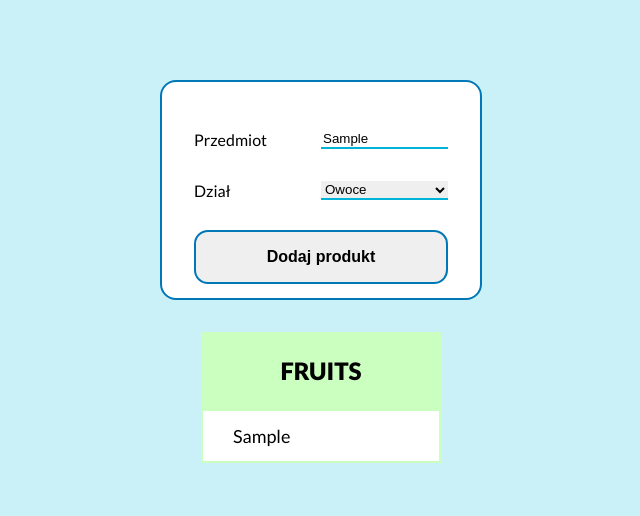
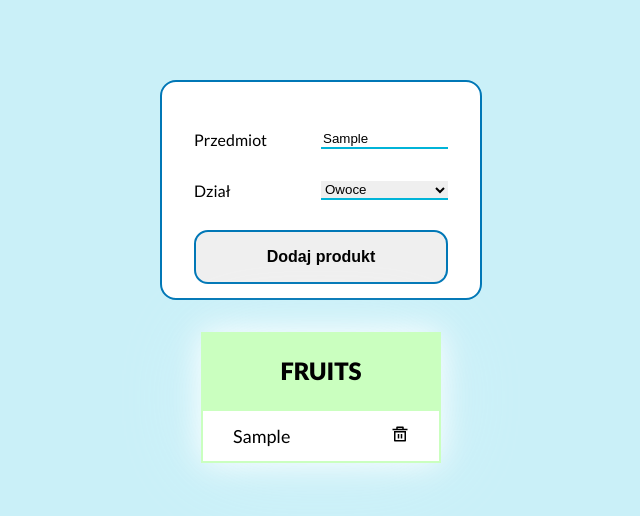
Before and after one commit to jzarzeczny/shopping-app, a React (Create React App) app: page /add in a window 1280 px wide. Both pictures are taken after typing "Sample" into the empty fields and a click on the input "Dodaj produkt". Shown: the top 516 px of the page, without its empty margins (319-959 px from the left). Built offline with nearby package versions, Linux system fonts and the light colour scheme.

Commit message:
inistial logic

```diff
--- a/package.json
+++ b/package.json
@@ -9,6 +9,7 @@
     "react": "^17.0.2",
     "react-dom": "^17.0.2",
     "react-hook-form": "^7.14.2",
+    "react-icons": "^4.2.0",
     "react-router-dom": "^5.2.1",
     "react-scripts": "4.0.3",
     "realm-web": "^1.3.0",
--- a/src/components/Form.js
+++ b/src/components/Form.js
@@ -3,7 +3,17 @@ import { useForm } from "react-hook-form";
 
 export default function Form({ addItem }) {
   const { register, handleSubmit } = useForm();
-  const onSubmit = (data) => addItem(data);
+
+  function revisedRandId() {
+    return Math.random()
+      .toString(36)
+      .replace(/[^a-z]+/g, "")
+      .substr(2, 10);
+  }
+  const onSubmit = (data) => {
+    data.id = revisedRandId();
+    addItem(data);
+  };
 
   return (
     <form onSubmit={handleSubmit(onSubmit)} className="form">
--- a/src/components/List.js
+++ b/src/components/List.js
@@ -1,13 +1,20 @@
 import React from "react";
+import { RiDeleteBin5Line } from "react-icons/ri";
 
-export default function List({ name, data }) {
-  console.log(data);
+export default function List({ name, data, removeElement }) {
   return (
     <div className={`list ${name && "list--" + name}`}>
       <h2 className="list__header">{name.toUpperCase()}</h2>
       <ol className="list__list">
         {data.map((element) => (
-          <li className="list__element">{element}</li>
+          <li key={element.id} className="list__element">
+            {element.item}{" "}
+            <RiDeleteBin5Line
+              onClick={() => {
+                removeElement(element.id);
+              }}
+            />
+          </li>
         ))}
       </ol>
     </div>
--- a/src/css/main.css
+++ b/src/css/main.css
@@ -87,6 +87,23 @@ body {
   width: min(15rem);
   background-color: #fff;
   margin-bottom: 2em;
+  position: relative;
+  isolation: isolate;
+  box-shadow: 0;
+}
+.list::before, .list::after {
+  content: "";
+  position: absolute;
+  inset: 0;
+  z-index: -1;
+  background: inherit;
+}
+.list::before {
+  filter: blur(1em);
+}
+.list::after {
+  filter: blur(3em);
+  opacity: 0.2;
 }
 .list .list__header {
   background-color: #caffbfff;
@@ -104,6 +121,8 @@ body {
 .list .list__element {
   font-size: 1.125rem;
   position: relative;
+  display: flex;
+  justify-content: space-between;
 }
 .list .list__element + .list__element {
   margin-top: 0.5em;
@@ -126,6 +145,23 @@ body {
   width: min(15rem);
   background-color: #fff;
   margin-bottom: 2em;
+  position: relative;
+  isolation: isolate;
+  box-shadow: 0;
+}
+.list--vegitables::before, .list--vegitables::after {
+  content: "";
+  position: absolute;
+  inset: 0;
+  z-index: -1;
+  background: inherit;
+}
+.list--vegitables::before {
+  filter: blur(1em);
+}
+.list--vegitables::after {
+  filter: blur(3em);
+  opacity: 0.2;
 }
 .list--vegitables .list__header {
   background-color: #ffd6a5ff;
@@ -143,6 +179,8 @@ body {
 .list--vegitables .list__element {
   font-size: 1.125rem;
   position: relative;
+  display: flex;
+  justify-content: space-between;
 }
 .list--vegitables .list__element + .list__element {
   margin-top: 0.5em;
@@ -165,6 +203,23 @@ body {
   width: min(15rem);
   background-color: #fff;
   margin-bottom: 2em;
+  position: relative;
+  isolation: isolate;
+  box-shadow: 0;
+}
+.list--fruts::before, .list--fruts::after {
+  content: "";
+  position: absolute;
+  inset: 0;
+  z-index: -1;
+  background: inherit;
+}
+.list--fruts::before {
+  filter: blur(1em);
+}
+.list--fruts::after {
+  filter: blur(3em);
+  opacity: 0.2;
 }
 .list--fruts .list__header {
   background-color: #ffadadff;
@@ -182,6 +237,8 @@ body {
 .list--fruts .list__element {
   font-size: 1.125rem;
   position: relative;
+  display: flex;
+  justify-content: space-between;
 }
 .list--fruts .list__element + .list__element {
   margin-top: 0.5em;
@@ -204,6 +261,23 @@ body {
   width: min(15rem);
   background-color: #fff;
   margin-bottom: 2em;
+  position: relative;
+  isolation: isolate;
+  box-shadow: 0;
+}
+.list--drinks::before, .list--drinks::after {
+  content: "";
+  position: absolute;
+  inset: 0;
+  z-index: -1;
+  background: inherit;
+}
+.list--drinks::before {
+  filter: blur(1em);
+}
+.list--drinks::after {
+  filter: blur(3em);
+  opacity: 0.2;
 }
 .list--drinks .list__header {
   background-color: #a0c4ffff;
@@ -221,6 +295,8 @@ body {
 .list--drinks .list__element {
   font-size: 1.125rem;
   position: relative;
+  display: flex;
+  justify-content: space-between;
 }
 .list--drinks .list__element + .list__element {
   margin-top: 0.5em;
@@ -243,6 +319,23 @@ body {
   width: min(15rem);
   background-color: #fff;
   margin-bottom: 2em;
+  position: relative;
+  isolation: isolate;
+  box-shadow: 0;
+}
+.list--frozen::before, .list--frozen::after {
+  content: "";
+  position: absolute;
+  inset: 0;
+  z-index: -1;
+  background: inherit;
+}
+.list--frozen::before {
+  filter: blur(1em);
+}
+.list--frozen::after {
+  filter: blur(3em);
+  opacity: 0.2;
 }
 .list--frozen .list__header {
   background-color: #9bf6ffff;
@@ -260,6 +353,8 @@ body {
 .list--frozen .list__element {
   font-size: 1.125rem;
   position: relative;
+  display: flex;
+  justify-content: space-between;
 }
 .list--frozen .list__element + .list__element {
   margin-top: 0.5em;
@@ -282,6 +377,23 @@ body {
   width: min(15rem);
   background-color: #fff;
   margin-bottom: 2em;
+  position: relative;
+  isolation: isolate;
+  box-shadow: 0;
+}
+.list--detergents::before, .list--detergents::after {
+  content: "";
+  position: absolute;
+  inset: 0;
+  z-index: -1;
+  background: inherit;
+}
+.list--detergents::before {
+  filter: blur(1em);
+}
+.list--detergents::after {
+  filter: blur(3em);
+  opacity: 0.2;
 }
 .list--detergents .list__header {
   background-color: #ffc6ffff;
@@ -299,6 +411,8 @@ body {
 .list--detergents .list__element {
   font-size: 1.125rem;
   position: relative;
+  display: flex;
+  justify-content: space-between;
 }
 .list--detergents .list__element + .list__element {
   margin-top: 0.5em;
--- a/src/pages/Add.js
+++ b/src/pages/Add.js
@@ -6,26 +6,33 @@ import sorter from "../services/sorter";
 export default function Add() {
   const [newElement, setNewElement] = useState();
   const [shoppingList, setShoppingList] = useState([]);
+  function handleRemove(id) {
+    const newList = shoppingList.filter((element) => element.id !== id);
+    console.log(newList);
+    setShoppingList(newList);
+  }
   useEffect(() => {
     if (newElement !== undefined) {
       setShoppingList((prevArray) => [...prevArray, newElement]);
     }
   }, [newElement]);
-  // console.log(shoppingList);
+  // Create an object with correct grup-value
+  console.log(shoppingList);
+
   const list = sorter(shoppingList);
-  for (const e in list) {
-    // console.log(e);
-    // console.log(list[e]);
-  }
-
-  Object.keys(list).forEach((key) => console.log(list[key]));
-
   return (
     <section className="addContainer">
       <Form addItem={setNewElement} />
       <div className="shoppingList">
         {list &&
-          Object.keys(list).map((key) => <List name={key} data={list[key]} />)}
+          Object.keys(list).map((key) => (
+            <List
+              name={key}
+              key={key}
+              data={list[key]}
+              removeElement={handleRemove}
+            />
+          ))}
       </div>
     </section>
   );
--- a/src/sass/abstracts/_mixins.scss
+++ b/src/sass/abstracts/_mixins.scss
@@ -5,6 +5,25 @@
   width: min(15rem);
   background-color: $clr-light-100;
   margin-bottom: 2em;
+  position: relative;
+  isolation: isolate;
+
+  box-shadow: 0;
+  &::before,
+  &::after {
+    content: "";
+    position: absolute;
+    inset: 0;
+    z-index: -1;
+    background: inherit;
+  }
+  &::before {
+    filter: blur(1em);
+  }
+  &::after {
+    filter: blur(3em);
+    opacity: 0.2;
+  }
   .list__header {
     background-color: $theme;
     text-align: center;
@@ -21,8 +40,11 @@
   .list__element {
     font-size: 1.125rem;
     position: relative;
+    display: flex;
+    justify-content: space-between;
     & + .list__element {
       margin-top: 0.5em;
+
       &::after {
         content: "";
         position: absolute;
--- a/src/services/sorter.js
+++ b/src/services/sorter.js
@@ -5,7 +5,7 @@ export default function sorter(arr) {
       finalObject[element.type] = [];
     }
     if (element.type in finalObject) {
-      finalObject[element.type].push(element.item);
+      finalObject[element.type].push(element);
     }
   });
   return finalObject;
```
Also changed, not shown: 2 other files (tests, documents, lock files or other folders).
